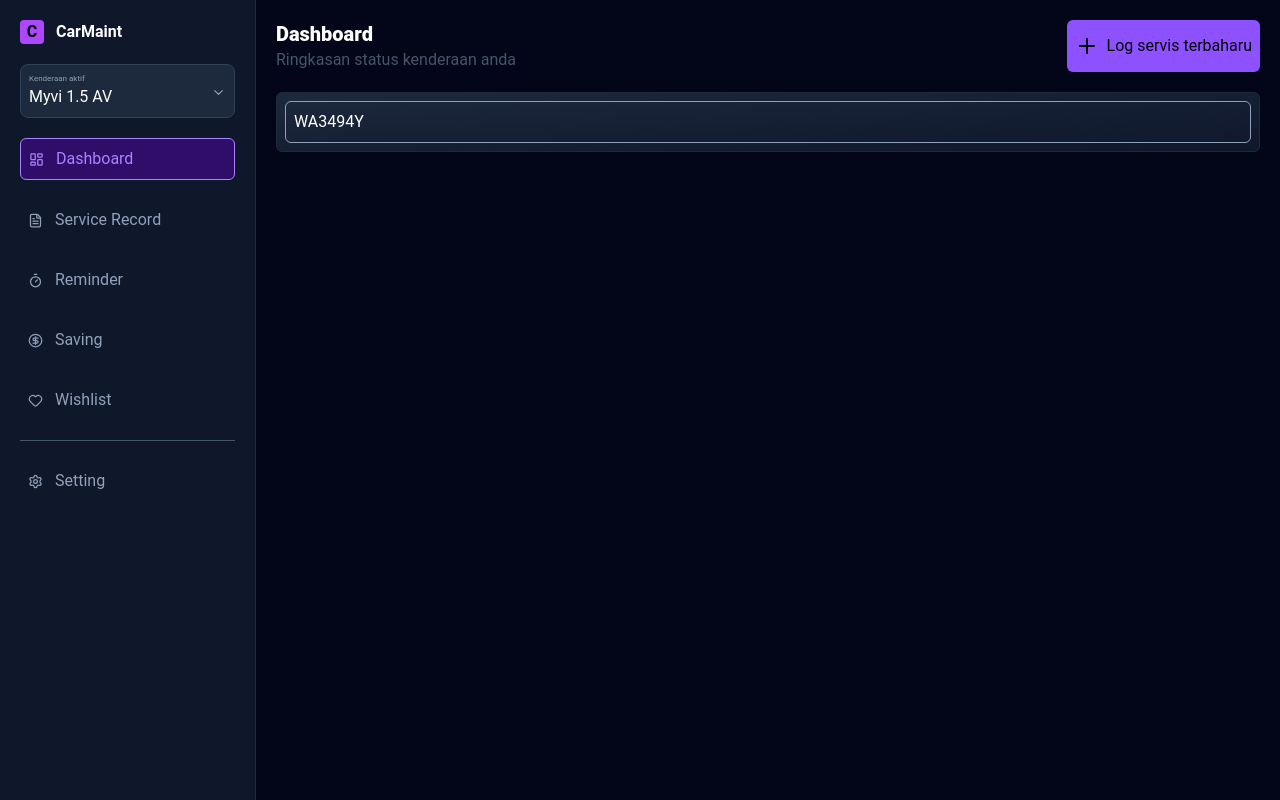
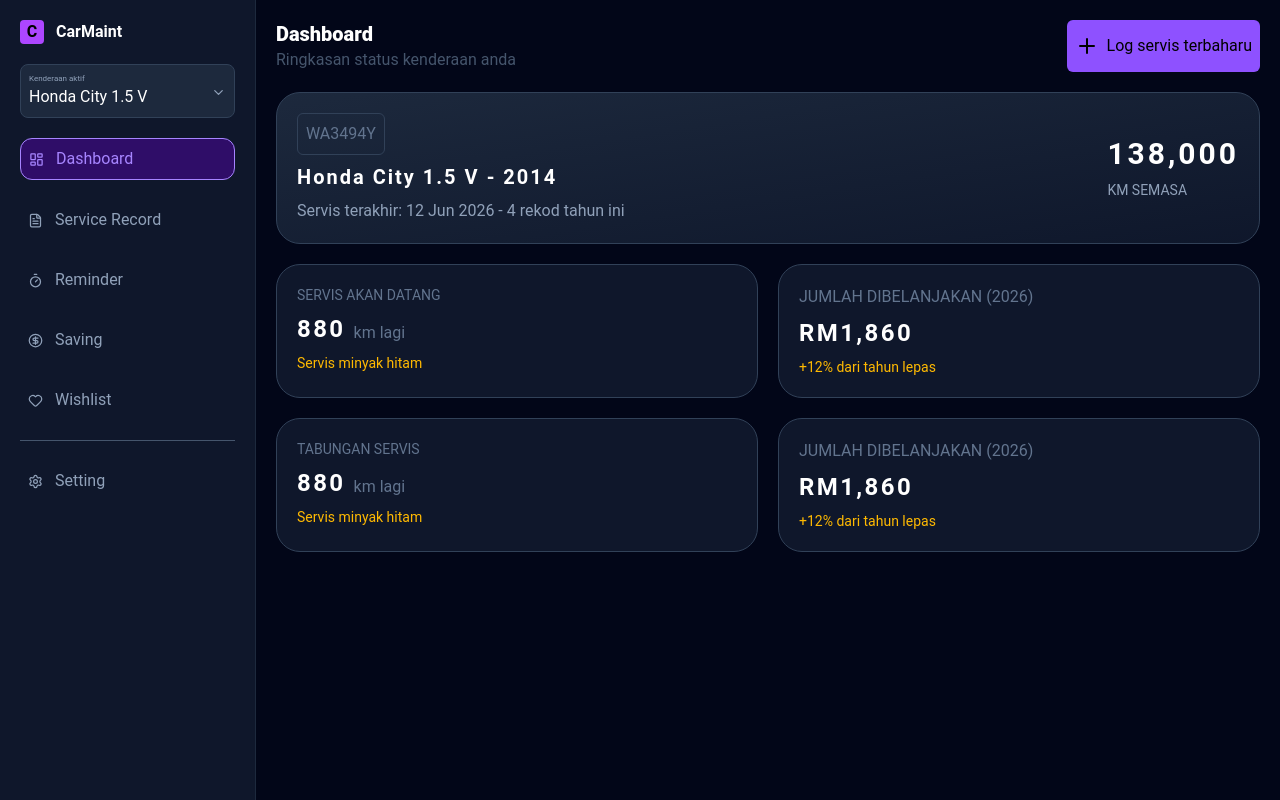
Before and after one commit to Darkryza/CarMaintenance, a React (Vite) app: page / in a window 1280 px wide. Built offline with nearby package versions, Linux system fonts and the light colour scheme.

Commit message:
Update Navbar and Dashboard components with new vehicle details and enhanced card layouts

```diff
--- a/src/components/Navbar.jsx
+++ b/src/components/Navbar.jsx
@@ -32,7 +32,7 @@
       <div className="w-full p-2 bg-slate-800 border border-slate-700 flex flex-col rounded-lg mb-5">
         <h2 className="text-slate-400 text-[0.5rem]">Kenderaan aktif</h2>
         <div className="flex justify-between">
-          <h1>Myvi 1.5 AV</h1>
+          <h1>Honda City 1.5 V</h1>
           <ChevronDown size={15} className="text-slate-400" />
         </div>
       </div>
@@ -49,7 +49,7 @@
                 className={({ isActive }) =>
                   `flex items-center gap-3 p-2 ${
                     isActive &&
-                    "bg-violet-950 rounded-md border border-violet-400 text-violet-400 "
+                    "bg-violet-950 rounded-xl border border-violet-400 text-violet-400 "
                   }`
                 }
               >
--- a/src/pages/Dashboard.jsx
+++ b/src/pages/Dashboard.jsx
@@ -17,13 +17,82 @@
         </div>
       </div>
       {/* second line - card kereta dan distance km */}
-      <div className="flex">
-        <div className="flex-1 rounded-md p-2 border border-slate-800 bg-linear-to-br from-slate-800 to-slate-900 justify-between">
-          <div className="flex flex-col">
-            <div className="rounded-md p-2 border border-slate-400 inline-bl">
+      <div className="flex mb-5">
+        <div className="flex-1 rounded-3xl p-5 border border-slate-700 bg-linear-to-br from-slate-800 to-slate-900 flex justify-between items-center">
+          {/* left card */}
+          <div className="flex flex-col gap-2">
+            {/* no plate */}
+            <div className="w-fit rounded-md p-2 border border-slate-700 inline-b text-slate-500">
               WA3494Y
             </div>
+            {/* car name */}
+            <h1 className="text-xl font-bold tracking-widest">
+              Honda City 1.5 V - 2014
+            </h1>
+            {/* service date */}
+            <p className="text-slate-400">
+              Servis terakhir: 12 Jun 2026 - 4 rekod tahun ini
+            </p>
           </div>
+          {/* right card */}
+          <div className="flex flex-col gap-2 ">
+            <h1 className="text-3xl font-bold tracking-widest">138,000</h1>
+            <p className="text-slate-400 text-sm">KM SEMASA</p>
+          </div>
+        </div>
+      </div>
+      {/* third line - 2 card */}
+      <div className="flex mb-5 gap-5">
+        {/* left card */}
+        <div className="flex-1 flex flex-col gap-2 bg-slate-900 border border-slate-700 p-5 rounded-3xl">
+          {/* title */}
+          <h1 className="text-slate-500 uppercase text-sm">
+            Servis akan datang
+          </h1>
+          {/* incoming km left */}
+          <div className="flex items-end gap-2">
+            <span className="text-white text-2xl font-bold tracking-widest">
+              880
+            </span>
+            <span className="text-slate-500"> km lagi</span>
+          </div>
+          {/* note */}
+          <span className="text-sm text-amber-400">Servis minyak hitam</span>
+        </div>
+        {/* right card */}
+        <div className="flex-1 flex flex-col gap-2 bg-slate-900 border border-slate-700 p-5 rounded-3xl">
+          {/* title */}
+          <h1 className="text-slate-500 uppercase">
+            JUMLAH DIBELANJAKAN (2026)
+          </h1>
+          <span className="tracking-widest font-bold text-2xl">RM1,860</span>
+          <span className="text-sm text-amber-400">+12% dari tahun lepas</span>
+        </div>
+      </div>
+      {/* forth line - 2 card */}
+      <div className="flex mb-5 gap-5">
+        {/* left card */}
+        <div className="flex-1 flex flex-col gap-2 bg-slate-900 border border-slate-700 p-5 rounded-3xl">
+          {/* title */}
+          <h1 className="text-slate-500 uppercase text-sm">Tabungan Servis</h1>
+          {/* incoming km left */}
+          <div className="flex items-end gap-2">
+            <span className="text-white text-2xl font-bold tracking-widest">
+              880
+            </span>
+            <span className="text-slate-500"> km lagi</span>
+          </div>
+          {/* note */}
+          <span className="text-sm text-amber-400">Servis minyak hitam</span>
+        </div>
+        {/* right card */}
+        <div className="flex-1 flex flex-col gap-2 bg-slate-900 border border-slate-700 p-5 rounded-3xl">
+          {/* title */}
+          <h1 className="text-slate-500 uppercase">
+            JUMLAH DIBELANJAKAN (2026)
+          </h1>
+          <span className="tracking-widest font-bold text-2xl">RM1,860</span>
+          <span className="text-sm text-amber-400">+12% dari tahun lepas</span>
         </div>
       </div>
     </>
```
